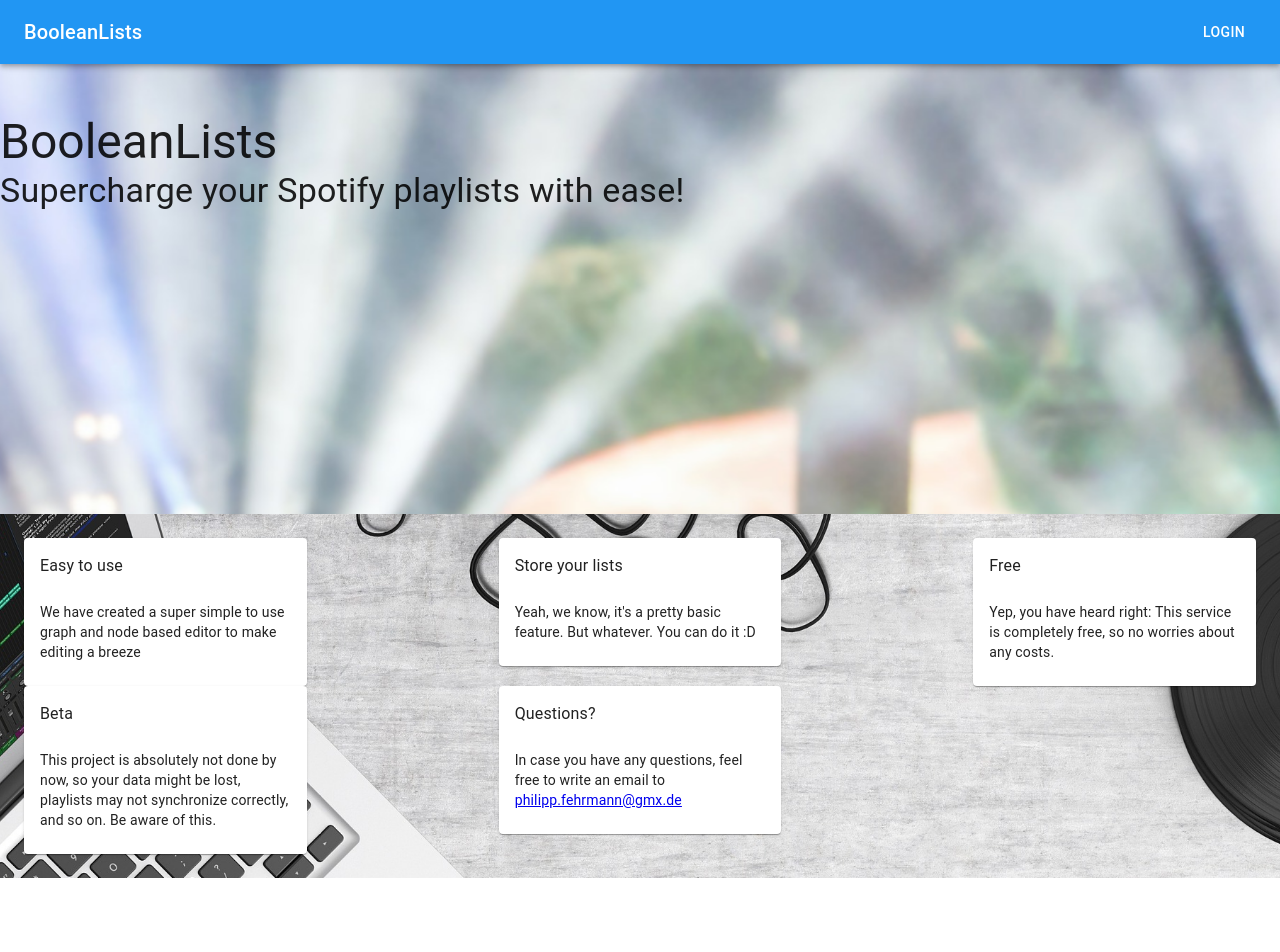
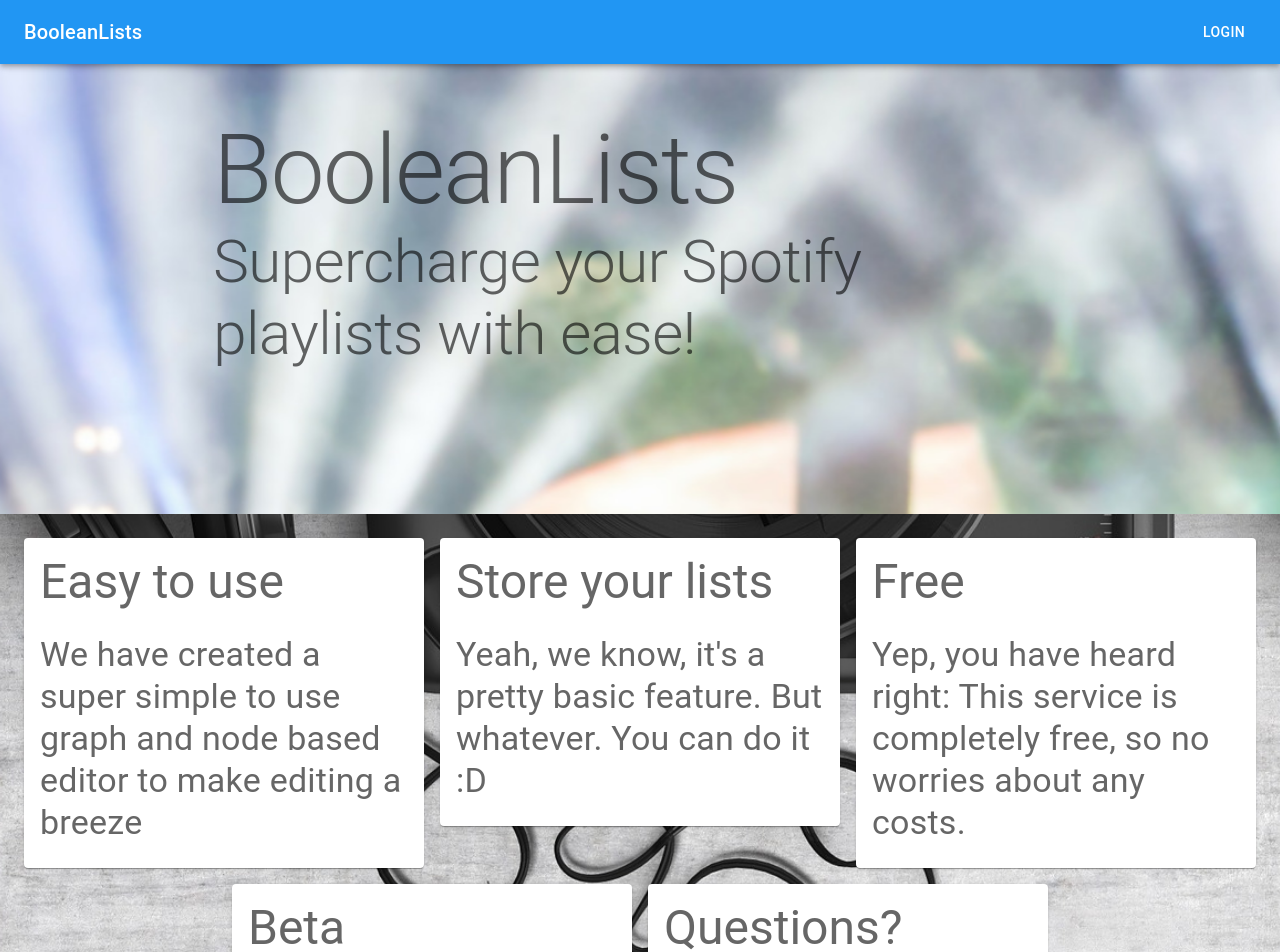
Before and after one commit to pfehrmann/boolean-lists, a React (Create React App) app in the folder frontend/: page / in a window 1280 px wide. Shown: the top 952 px of the page. Before the commit the page ends 878 px from the top, so only its background shows below. Built offline with nearby package versions, Linux system fonts and the light colour scheme.

Commit message:
Refactor landing page to look like before

```diff
--- a/frontend/src/pages/Landing.tsx
+++ b/frontend/src/pages/Landing.tsx
@@ -23,19 +23,16 @@ const styles = {
 };
 
 const _Landing = () => {
-  console.log(concert);
   return (
     <div>
       <Parallax bgImage={concert} strength={500}>
         <div style={{ minHeight: 400 }}>
-          <Grid
-            container={true}
-            style={{ marginTop: "50px" }}
-            rowSpacing={"center"}
-          >
-            <Grid item={true} xs={11} md={8}>
-              <Typography variant="h3">BooleanLists</Typography>
-              <Typography variant="h4">
+          <Grid container style={{ marginTop: "50px" }} justifyContent="center">
+            <Grid item xs={11} md={8}>
+              <Typography variant="h1" color="textSecondary">
+                BooleanLists
+              </Typography>
+              <Typography variant="h2" color="textSecondary">
                 Supercharge your Spotify playlists with ease!
               </Typography>
             </Grid>
@@ -43,74 +40,56 @@ const _Landing = () => {
         </div>
       </Parallax>
       <Parallax bgImage={turntables} strength={500} style={{ padding: 24 }}>
-        <Grid container={true} rowSpacing={"center"} spacing={24}>
-          <Grid item={true} xs={8} lg={4}>
-            <Card>
-              <CardContent>
-                <Typography variant="body1">Easy to use</Typography>
-                <br />
-                <Typography variant="body2">
-                  We have created a super simple to use graph and node based
-                  editor to make editing a breeze
-                </Typography>
-              </CardContent>
-            </Card>
-          </Grid>
-          <Grid item={true} xs={8} lg={4}>
-            <Card>
-              <CardContent>
-                <Typography variant="body1">Store your lists</Typography>
-                <br />
-                <Typography variant="body2">
-                  Yeah, we know, it's a pretty basic feature. But whatever. You
-                  can do it :D
-                </Typography>
-              </CardContent>
-            </Card>
-          </Grid>
-          <Grid item={true} xs={8} lg={4}>
-            <Card>
-              <CardContent>
-                <Typography variant="body1">Free</Typography>
-                <br />
-                <Typography variant="body2">
-                  Yep, you have heard right: This service is completely free, so
-                  no worries about any costs.
-                </Typography>
-              </CardContent>
-            </Card>
-          </Grid>
-          <Grid item={true} xs={8} lg={4}>
-            <Card>
-              <CardContent>
-                <Typography variant="body1">Beta</Typography>
-                <br />
-                <Typography variant="body2">
-                  This project is absolutely not done by now, so your data might
-                  be lost, playlists may not synchronize correctly, and so on.
-                  Be aware of this.
-                </Typography>
-              </CardContent>
-            </Card>
-          </Grid>
-          <Grid item={true} xs={8} lg={4}>
-            <Card>
-              <CardContent>
-                <Typography variant="body1">Questions?</Typography>
-                <br />
-                <Typography variant="body2">
-                  In case you have any questions, feel free to write an email to{" "}
-                  <a href={"mailto:philipp.fehrmann@gmx.de"}>
-                    philipp.fehrmann@gmx.de
-                  </a>
-                </Typography>
-              </CardContent>
-            </Card>
-          </Grid>
+        <Grid container={true} justifyContent="center" spacing={2}>
+          <FeatureCard title="Easy to use">
+            We have created a super simple to use graph and node based editor to
+            make editing a breeze
+          </FeatureCard>
+          <FeatureCard title="Store your lists">
+            Yeah, we know, it's a pretty basic feature. But whatever. You can do
+            it :D
+          </FeatureCard>
+          <FeatureCard title="Free">
+            Yep, you have heard right: This service is completely free, so no
+            worries about any costs.
+          </FeatureCard>
+          <FeatureCard title="Beta">
+            This project is absolutely not done by now, so your data might be
+            lost, playlists may not synchronize correctly, and so on. Be aware
+            of this.
+          </FeatureCard>
+          <FeatureCard title="Questions?">
+            In case you have any questions, feel free to write an email to{" "}
+            <a href={"mailto:philipp.fehrmann@gmx.de"}>
+              philipp.fehrmann@gmx.de
+            </a>
+          </FeatureCard>
         </Grid>
       </Parallax>
     </div>
   );
 };
 
+interface FeatureCardProps {
+  title: string;
+  children: string | React.ReactNode;
+}
+const FeatureCard = ({ title, children }: FeatureCardProps) => {
+  return (
+    <Grid item={true} xs={8} lg={4}>
+      <Card>
+        <CardContent>
+          <Typography variant="h3" color="textSecondary">
+            {title}
+          </Typography>
+          <br />
+          <Typography variant="h4" color="textSecondary">
+            {children}
+          </Typography>
+        </CardContent>
+      </Card>
+    </Grid>
+  );
+};
+
 export const Landing = withStyles(styles)(_Landing);
```
